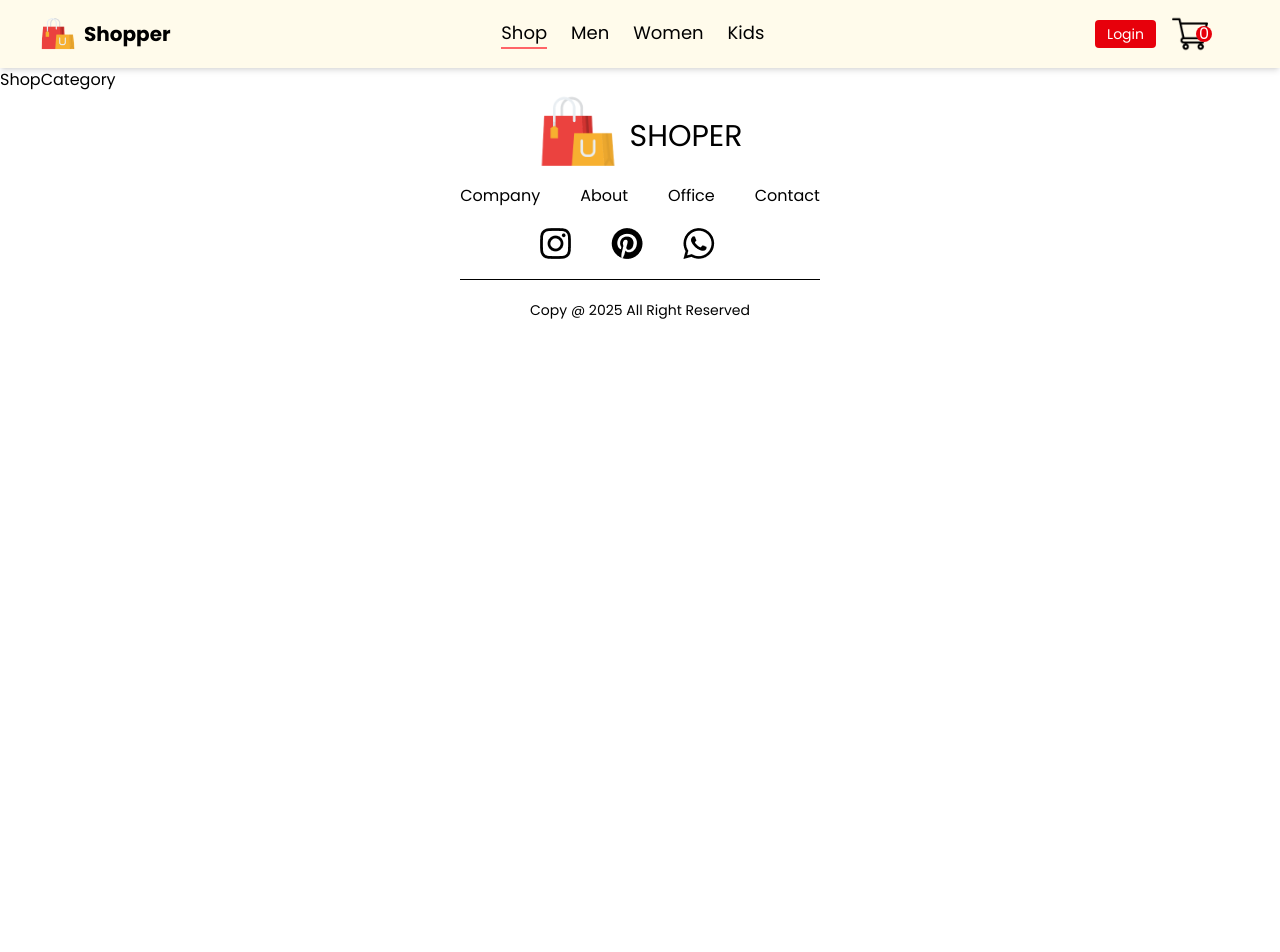
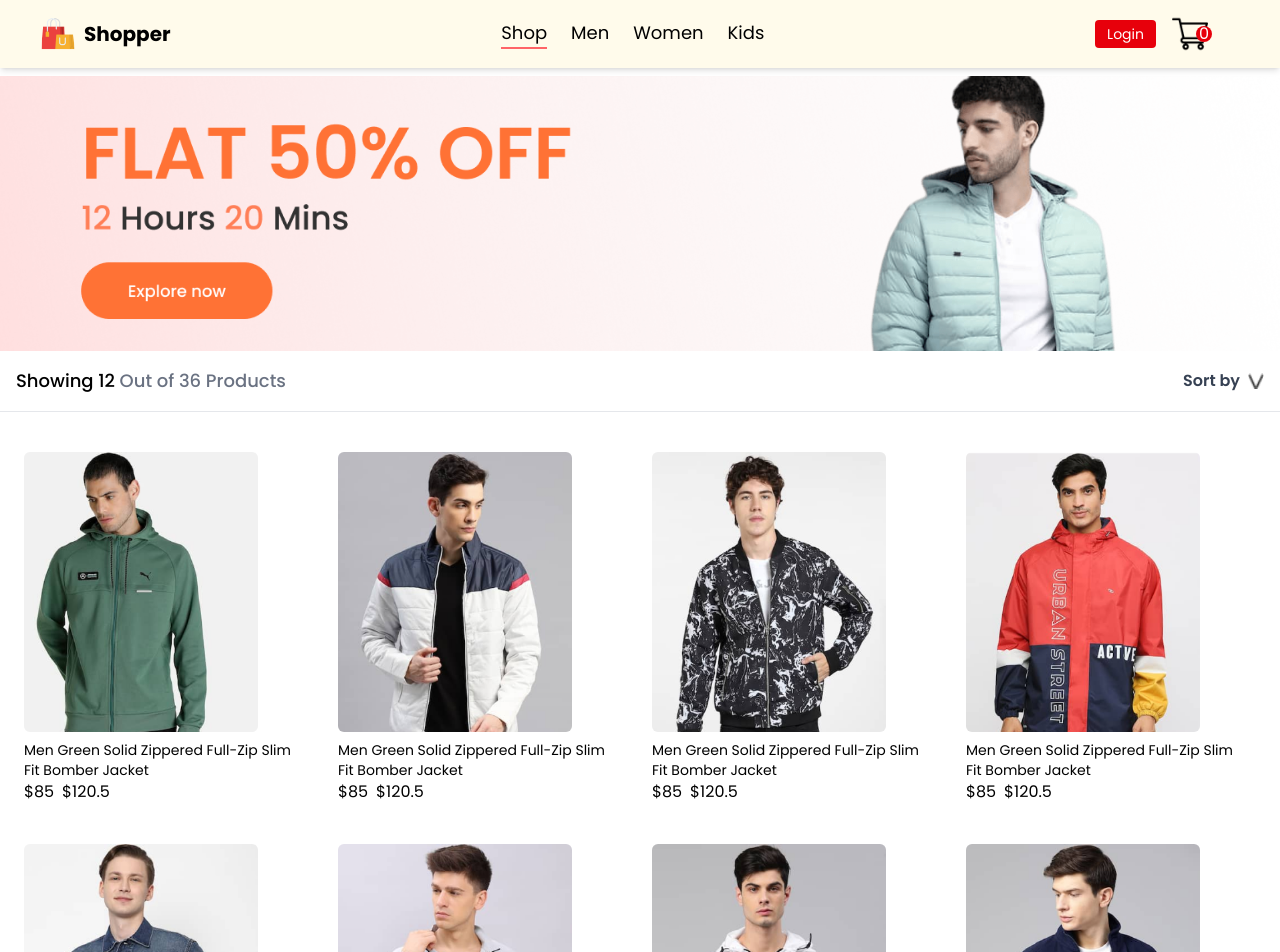
Before and after one commit to Mudassir-ahmad551080/E-Com, a React (Vite) app: page /men in a window 1280 px wide. Shown: the top 952 px of the page. Before the commit the page ends 800 px from the top, so only its background shows below. Built offline with nearby package versions, Linux system fonts and the light colour scheme.

Commit message:
another commit

```diff
--- a/index.html
+++ b/index.html
@@ -1,5 +1,5 @@
 <!doctype html>
-<html lang="en">
+<html lang="en" class="scroll-smooth">
 
 <head>
   <meta charset="UTF-8" />
--- a/src/App.jsx
+++ b/src/App.jsx
@@ -7,6 +7,9 @@ import Product from './pages/Product'
 import Cart from './pages/Cart'
 import LoginSingup from './pages/LoginSingup'
 import Footer from './component/Footer';
+import men_banner from './assets/banner_mens.png';
+import women_banner from './assets/banner_women.png';
+import kids_banner from './assets/banner_kids.png'
 const App = () => {
   return (
     <>
@@ -14,9 +17,9 @@ const App = () => {
     <Routes>
       {/* <Route path="/" element={<Home />} /> */}
        <Route path='/' element={<Shop/>}/>
-       <Route path='/men' element={<ShopCategory category ="men " />}/>
-       <Route path='/women' element={<ShopCategory category ="women"/>}/>
-       <Route path='/kids' element={<ShopCategory category ="kids"/>}/>
+       <Route path='/men' element={<ShopCategory banner={men_banner} category ="men" />}/>
+       <Route path='/women' element={<ShopCategory banner={women_banner} category ="women"/>}/>
+       <Route path='/kids' element={<ShopCategory banner={kids_banner} category ="kid"/>}/>
        <Route path='/product' element={<Product/>}/>
        <Route path=':productId' element={<Product/>}/>
        <Route path='/cart' element={<Cart/>}/>
--- a/src/component/Items.jsx
+++ b/src/component/Items.jsx
@@ -2,9 +2,9 @@ import React from 'react'
 
 const Items = (props) => {
   return (
-    <div className=' md:ml-0'>
+    <div className=' md:ml-0 ml-12'>
     <img className='h-70 cursor-pointer mt-4 rounded-md' src={props.image} alt="" />
-    <p className='flex flex-wrap w-70 text-sm'>{props.name}</p>
+    <p className='flex flex-wrap w-70 text-sm mt-2'>{props.name}</p>
     <div className='flex gap-2'>
       <p>${props.new_price}</p>
       <p>${props.old_price}</p>
--- a/src/component/Navbar.jsx
+++ b/src/component/Navbar.jsx
@@ -11,6 +11,10 @@ const Navbar = () => {
     const toggleMenu = () => {
         setMobileMenuOpen(!mobileMenuOpen);
     };
+    const scrollToTop = () => {
+    window.scrollTo({ top: 0, behavior: 'smooth' });
+  };
+
 
     return (
         <div className=' sticky top-0 right-0 left-0 w-full relative bg-amber-50 shadow-md z-50'>
@@ -24,10 +28,10 @@ const Navbar = () => {
                 {/* Desktop Menu */}
                 <div className='hidden md:flex'>
                     <ul className='flex gap-6 text-lg cursor-pointer'>
-                        <li onClick={() => setMenue('shop')} className=' transition-all duration-200'><Link to='/'>Shop </Link>{menu === 'shop' ? <hr className='text-3xl  bg-red-400 p-[0.5px]  text-red-400 font-bold' /> : null}</li>
-                        <li onClick={() => setMenue('men')} className=' transition-all duration-200'><Link to='/men'>Men</Link> {menu === 'men' ? <hr className='text-3xl  bg-red-400 p-[0.5px]  text-red-400 font-bold' /> : null}</li>
-                        <li onClick={() => setMenue('women')} className=' transition-all duration-200'><Link to='/women'>Women</Link> {menu === 'women' ? <hr className='text-3xl  bg-red-400 p-[0.5px]  text-red-400 font-bold' /> : null}</li>
-                        <li onClick={() => setMenue('kids')} className=' transition-all duration-200'><Link to='/kids'>Kids</Link> {menu === 'kids' ? <hr className='text-3xl  bg-red-400 p-[0.5px]  text-red-400 font-bold' /> : null}</li>
+                        <li onClick={() => {setMenue('shop');scrollToTop()}} className=' transition-all duration-200'><Link to='/'>Shop </Link>{menu === 'shop' ? <hr className='text-3xl  bg-red-400 p-[0.5px]  text-red-400 font-bold' /> : null}</li>
+                        <li onClick={() => {setMenue('men');scrollToTop()}} className=' transition-all duration-200'><Link to='/men'>Men</Link> {menu === 'men' ? <hr className='text-3xl  bg-red-400 p-[0.5px]  text-red-400 font-bold' /> : null}</li>
+                        <li onClick={() => {setMenue('women');scrollToTop()}} className=' transition-all duration-200'><Link to='/women'>Women</Link> {menu === 'women' ? <hr className='text-3xl  bg-red-400 p-[0.5px]  text-red-400 font-bold' /> : null}</li>
+                        <li onClick={() => {setMenue('kids');scrollToTop()}} className=' transition-all duration-200'><Link to='/kids'>Kids</Link> {menu === 'kids' ? <hr className='text-3xl  bg-red-400 p-[0.5px]  text-red-400 font-bold' /> : null}</li>
                     </ul>
                 </div>
 
@@ -47,10 +51,10 @@ const Navbar = () => {
             {mobileMenuOpen && (
                 <div className='md:hidden   border-t items-center text-center justify-center h-screen border-amber-300 shadow-inner'>
                     <ul className='flex flex-col  mt-40 p-4 gap-3 text-lg font-semibold'>
-                        <li onClick={() => { setMobileMenuOpen(false); navigate('/shop'); }} className='hover:underline'>Shop</li>
-                        <li onClick={() => { setMobileMenuOpen(false); navigate('/men'); }} className='hover:underline'>Men</li>
-                        <li onClick={() => { setMobileMenuOpen(false); navigate('/women'); }} className='hover:underline'>Women</li>
-                        <li onClick={() => { setMobileMenuOpen(false); navigate('/kids'); }} className='hover:underline'>Kids</li>
+                        <li onClick={() => { setMobileMenuOpen(false)}} className='hover:underline'><Link to='/'>Shop</Link></li>
+                        <li onClick={() => { setMobileMenuOpen(false)}} className='hover:underline'><Link to='/men'>Men</Link></li>
+                        <li onClick={() => { setMobileMenuOpen(false)}} className='hover:underline'><Link to='/women'>Women</Link></li>
+                        <li onClick={() => { setMobileMenuOpen(false)}} className='hover:underline'><Link to='/kids'>Kids</Link></li>
                     </ul>
                 </div>
             )}
--- /dev/null
+++ b/src/context/ShopContext.jsx
@@ -0,0 +1,18 @@
+import React, { createContext } from "react";
+import all_product from '../assets/all_product'
+
+
+
+export const ShopContext = createContext(null);
+
+const ShopContextProvider = (props) =>{
+    const contextvalue = {all_product}
+
+     return (
+        <ShopContext.Provider value={contextvalue}>
+            {props.children}
+        </ShopContext.Provider>
+     )
+}
+
+export default ShopContextProvider
--- a/src/main.jsx
+++ b/src/main.jsx
@@ -3,11 +3,14 @@ import { createRoot } from 'react-dom/client'
 import './index.css'
 import App from './App.jsx'
 import { BrowserRouter } from 'react-router-dom'
+import ShopContextProvider from './context/ShopContext.jsx'
 
 createRoot(document.getElementById('root')).render(
   <StrictMode>
-    <BrowserRouter>
-      <App />
-    </BrowserRouter>
+    <ShopContextProvider>
+      <BrowserRouter>
+        <App />
+      </BrowserRouter>
+    </ShopContextProvider>
   </StrictMode>,
 )
--- a/src/pages/ShopCategory.jsx
+++ b/src/pages/ShopCategory.jsx
@@ -1,9 +1,68 @@
-import React from 'react'
+import React, { useContext } from 'react';
+import { ShopContext } from '../context/ShopContext.jsx';
+import dropdown_icon from '../assets/dropdown_icon.png';
+import Items from '../component/Items.jsx';
+import { motion } from 'framer-motion';
 
-const ShopCategory = () => {
+const ShopCategory = (props) => {
+  const { all_product } = useContext(ShopContext);
+  const filteredProducts = all_product.filter(item => item.category === props.category);
+
   return (
-    <div>ShopCategory</div>
-  )
-}
+    <motion.div
+      className="min-h-screen bg-white"
+      initial={{ opacity: 0 }}
+      animate={{ opacity: 1 }}
+      transition={{ duration: 0.6 }}
+    >
+      {/* Banner */}
+      <div className="w-full">
+        <img className="w-full mt-2  object-cover max-h-[300px] md:max-h-[400px]" src={props.banner} alt="Category Banner" />
+      </div>
 
-export default ShopCategory
+      {/* Sorting and Info Section */}
+      <div className="flex flex-col md:flex-row justify-between items-center p-4 border-b border-gray-200 gap-4 md:gap-0">
+        <div className="text-lg font-medium">
+          Showing {filteredProducts.length} <span className="text-gray-500">Out of {all_product.length} Products</span>
+        </div>
+        <div className="flex items-center gap-2 cursor-pointer hover:opacity-80 transition-opacity duration-200">
+          <span className="text-gray-700 font-semibold">Sort by</span>
+          <img src={dropdown_icon} alt="Sort" className="w-4 h-4" />
+        </div>
+      </div>
+
+      {/* Products Grid */}
+      <motion.div
+        className="grid grid-cols-1 sm:grid-cols-2 md:grid-cols-3 lg:grid-cols-4 gap-6 p-6"
+        initial="hidden"
+        animate="visible"
+        variants={{
+          visible: {
+            transition: {
+              staggerChildren: 0.1
+            }
+          }
+        }}
+      >
+        {filteredProducts.map((item, index) => (
+          <motion.div
+            key={item.id}
+            initial={{ opacity: 0, y: 30 }}
+            animate={{ opacity: 1, y: 0 }}
+            transition={{ duration: 0.3, delay: index * 0.05 }}
+          >
+            <Items
+              id={item.id}
+              name={item.name}
+              image={item.image}
+              new_price={item.new_price}
+              old_price={item.old_price}
+            />
+          </motion.div>
+        ))}
+      </motion.div>
+    </motion.div>
+  );
+};
+
+export default ShopCategory;
```
